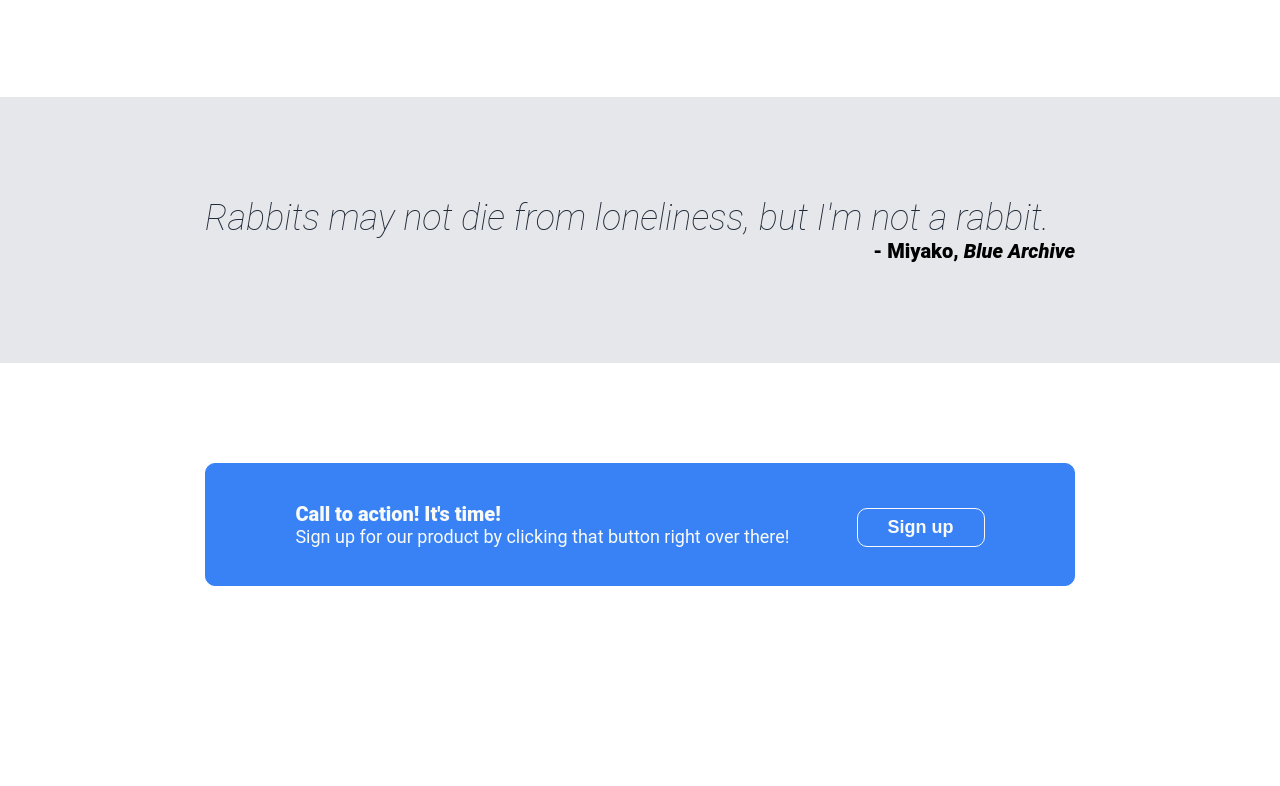
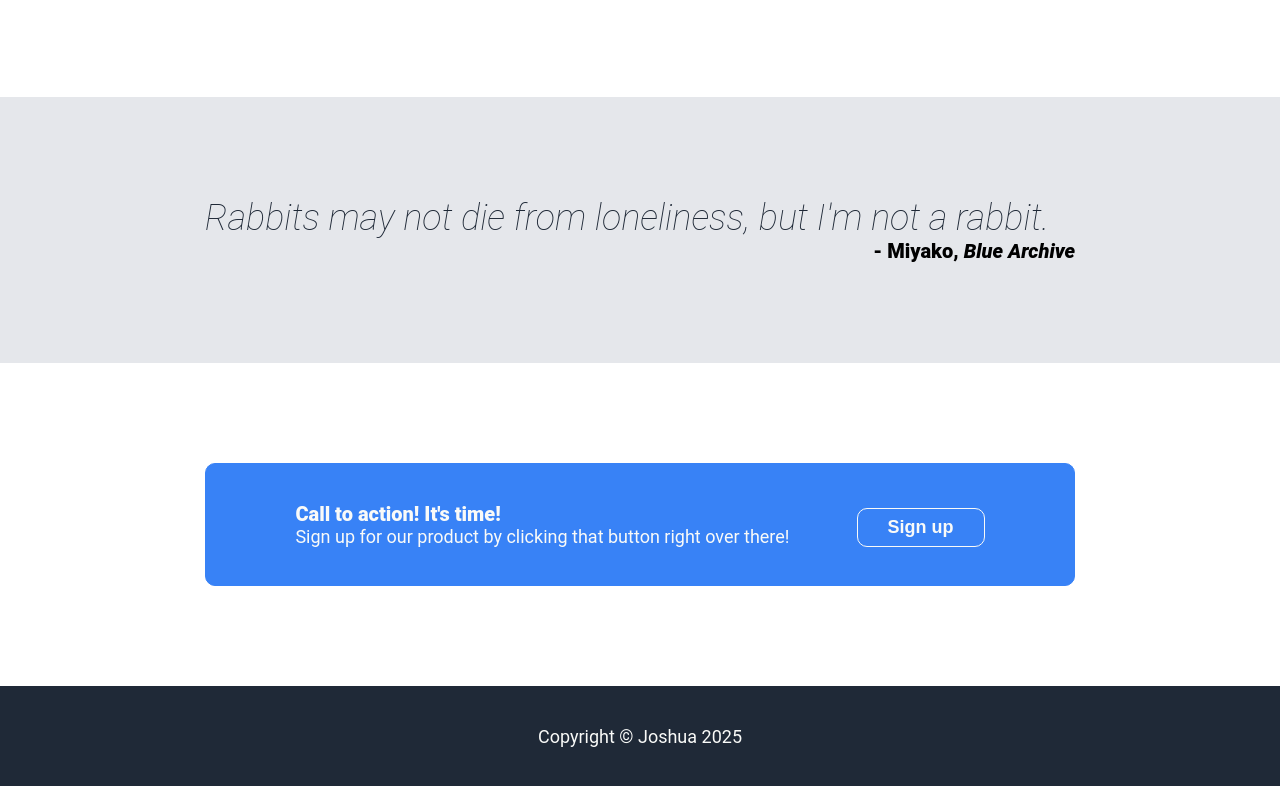
Before and after one commit to joshua-fonseca/odin-landing-page, a plain HTML site: page index.html in a window 1280 px wide. Shown: the part 911-1697 px from the top of the page. Before the commit the page ends 1597 px from the top, so only its background shows below. Drawn offline with Linux system fonts and the light colour scheme.

Commit message:
feature: added footer in HTML and added footer styling

```diff
--- a/index.html
+++ b/index.html
@@ -66,6 +66,8 @@
                 <button>Sign up</button>
             </div>
         </div>
+        <div class="footer">
+            <p>Copyright © Joshua 2025</p>
     </main>
 </body>
 </html>
--- a/styles.css
+++ b/styles.css
@@ -197,3 +197,13 @@ body {
     font-weight: 700;
     margin-left: auto;
 }
+
+.footer {
+    height: 100px;
+    background: #1f2937;
+    color: #f9faf8;
+    font-size: 18px;
+    display: flex;
+    align-items: center;
+    justify-content: center;
+}
```
